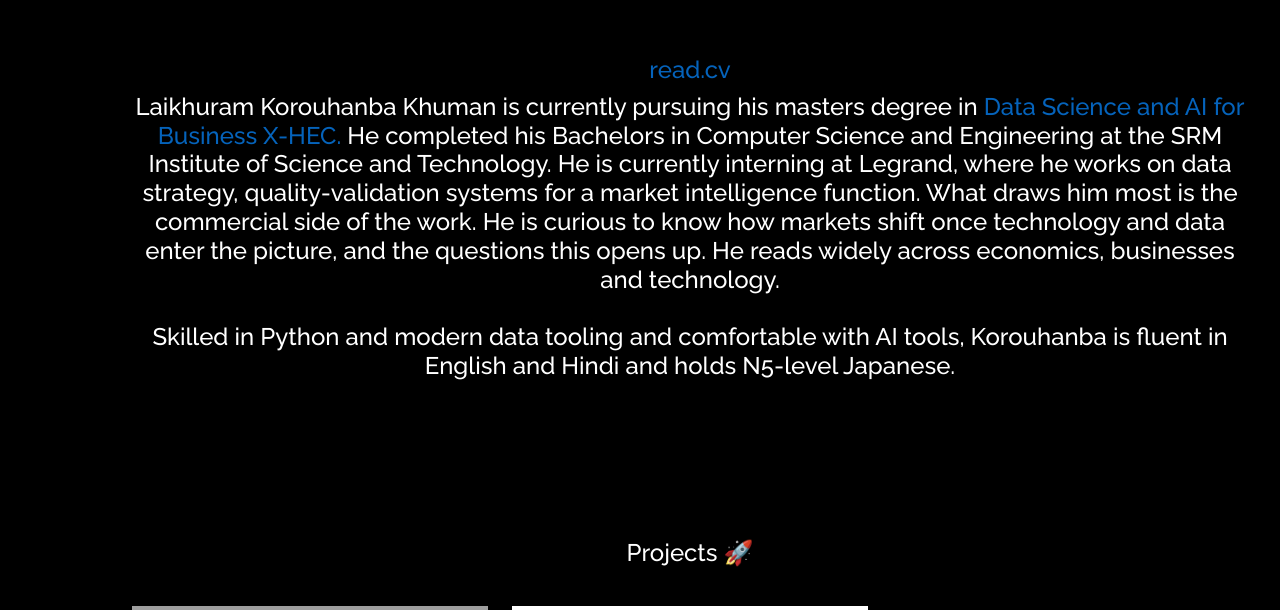
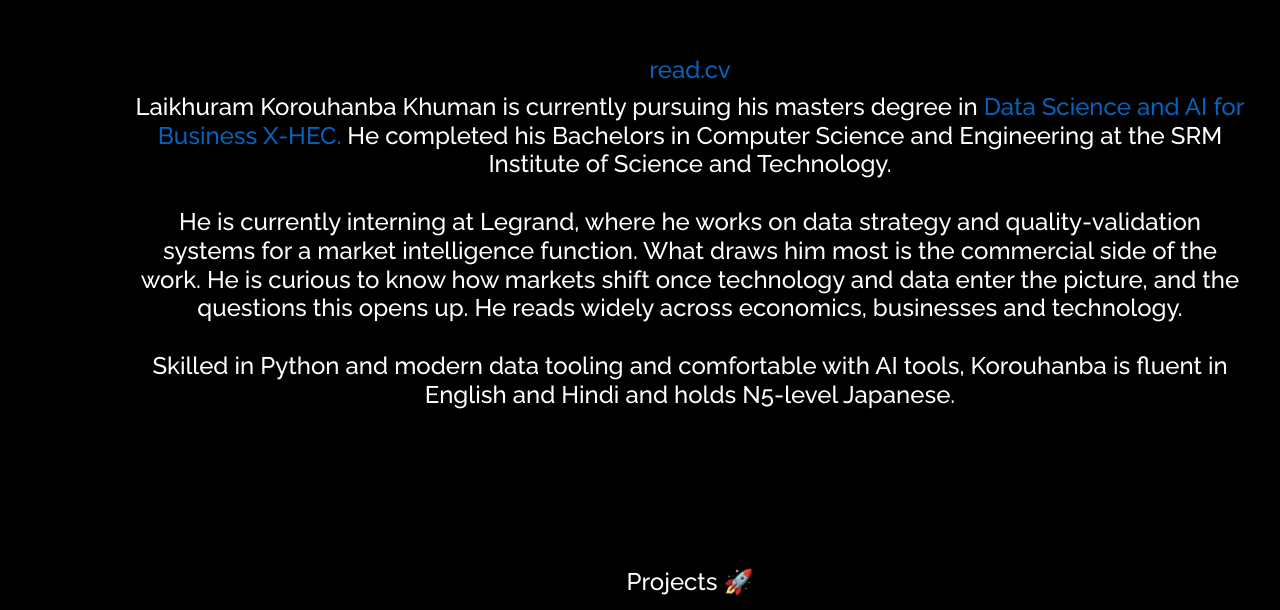
Before and after one commit to laikhuramkorouhanba/_, a plain HTML site: page index.html in a window 1280 px wide. Shown: the part 804-1414 px from the top of the page. Drawn offline with nearby package versions, Linux system fonts and the light colour scheme; grey boxes are pictures that could not be loaded.

Commit message:
Update index.html

```diff
--- a/index.html
+++ b/index.html
@@ -53,11 +53,11 @@
           <!--  <h4><a href="https://drive.google.com/file/d/1cz_5-i1gBhqbzcPEnNBCi3TZ1Wjqvbh-/view?usp=sharing"><s>read.cv</s></a></h4> -->
           <h4><a href="https://drive.google.com/file/d/1-CmIhqoyx0G_bU4pH6FZwTNMtlUlwlLX/view?usp=sharing">read.cv</a></h4>
           <h4>Laikhuram Korouhanba Khuman is currently pursuing his masters degree in <a href="https://www.hec.edu/en/master-s-programs/master-science-data-science-ai-business-x-hec">Data Science and AI for Business X-HEC.</a>
-            He completed his Bachelors in Computer Science and Engineering at the SRM Institute of Science and Technology. He is currently interning at Legrand, where he works on data strategy, quality-validation systems for a market intelligence function.
-
-What draws him most is the commercial side of the work. He is curious to know how markets shift once technology and data enter the picture, and the questions this opens up. He reads widely across economics, businesses and technology.
-<br><br>
-Skilled in Python and modern data tooling and comfortable with AI tools, Korouhanba is fluent in English and Hindi and holds N5-level Japanese.</h4>
+            He completed his Bachelors in Computer Science and Engineering at the SRM Institute of Science and Technology.
+            <br><br>
+            He is currently interning at Legrand, where he works on data strategy and quality-validation systems for a market intelligence function. What draws him most is the commercial side of the work. He is curious to know how markets shift once technology and data enter the picture, and the questions this opens up. He reads widely across economics, businesses and technology.
+            <br><br>
+            Skilled in Python and modern data tooling and comfortable with AI tools, Korouhanba is fluent in English and Hindi and holds N5-level Japanese.</h4>
         </div>
 
       </div>
```
